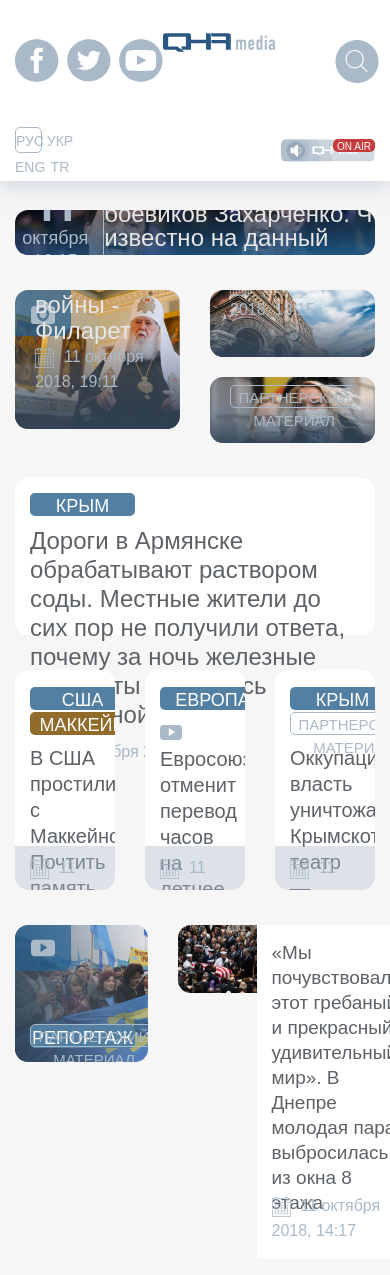
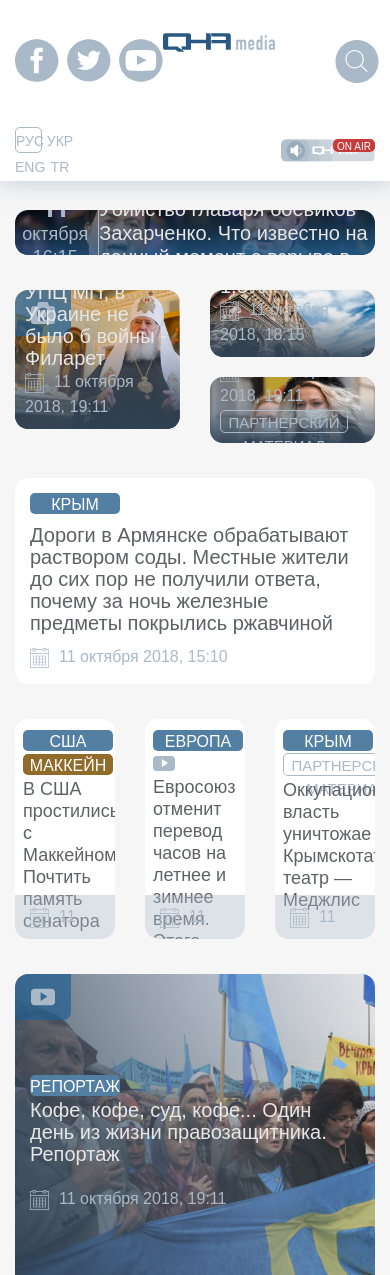
Before and after one commit to BondYuriy/qha, a website: page src/index.html in a window 390 px wide. Shown: the part 7-1282 px from the top of the page. Drawn offline with nearby package versions, Linux system fonts and the light colour scheme; files that its build step writes are made by us from their sources; files whose address does not match are found by name; a web font is replaced by a local one.

Commit message:
add 768px

```diff
--- a/src/index.html
+++ b/src/index.html
@@ -368,7 +368,7 @@
           </div>
         </div>
         <div class="row mb-35">
-          <div class="col-5">
+          <div class="col-lg-5 col-md-12">
             <a class="link-container" href="#">
               <div class="news-item_2">
                 <img class="chif-img" src="img/test-img/news2_background.png" alt="foto">
@@ -389,7 +389,7 @@
               </div>
             </a>
           </div>
-          <div class="col-7">
+          <div class="col-md-12 col-lg-7">
             <a class="link-container" href="#">
               <div class="podcust mb-20">
                 <div class="chif-img_box">
--- a/src/sass/common/btn.scss
+++ b/src/sass/common/btn.scss
@@ -23,3 +23,11 @@
 .btn-brown {
   background-color: $dark-brown;
 }
+
+@media (max-width: 991px) {
+  .btn {
+    width: 90px;
+    height: 21px;
+    font-size: 16px;
+  }
+}
--- a/src/sass/pages/home.scss
+++ b/src/sass/pages/home.scss
@@ -24,7 +24,6 @@ main {
   &:hover {
     text-decoration: none;
   }
-
 }
 
 .title-news {
@@ -338,7 +337,7 @@ main {
 }
 
 .news_line_noback {
-  height: 157px;
+  // height: 157px;
   background-color: #ffffff;
   border-radius: 13px;
   padding: 15px;
@@ -1048,13 +1047,86 @@ main {
   }
 }
 
+@media (max-width: 991px) {
+  .top-article .top-article_box {
+    & .date {
+      padding: 0px 10px 0px 0px;
+      height: 70px;
+
+      & span span {
+        font-size: 30px;
+        line-height: 24px;
+      }
+    }
+
+    & .top-article_info {
+      & .title-news {
+        margin: 0;
+        font-size: 20px;
+      }
+
+      & p {
+        display: none;
+      }
+    }
+  }
+
+  .news-item_text,
+  .news-item_text2 {
+    padding: 0;
+  }
+
+  .title-news {
+    font-size: 20px;
+    line-height: 22px;
+    margin-top: 3px;
+  }
+
+  .news-item .news-item_box {
+    padding: 10px;
+  }
+
+  .news_line_noback .line-noback-info .title-news_gray {
+    font-size: 20px;
+    line-height: 22px;
+  }
+
+  .news_small_box {
+    padding: 8px;
+
+    & .small-box-info .title-news_gray {
+      font-size: 18px;
+      line-height: 22px;
+      margin-top: 3px;
+    }
+  }
+
+  .podcust .podcust-news {
+    padding: 10px;
+
+    & .title-news_gray {
+      font-size: 17px;
+      line-height: 20px;
+    }
+
+    & .date-1 span {
+      bottom: 0;
+    }
+  }
+}
+
 @media (min-width: 992px) and (max-width: 1199px) {
   .news-sidebar_item .news-item .news-item_box .news-item_info .title-news {
     font-size: 18px;
     line-height: 22px;
   }
 
-  .best-news .best-news_container .best-news_box .best-news_item .news-info .title-news {
+  .best-news
+  .best-news_container
+  .best-news_box
+  .best-news_item
+  .news-info
+  .title-news {
     font-size: 19px;
     line-height: 22px;
   }
```
Also changed, not shown: build/css/styles.css, build/index.html.
